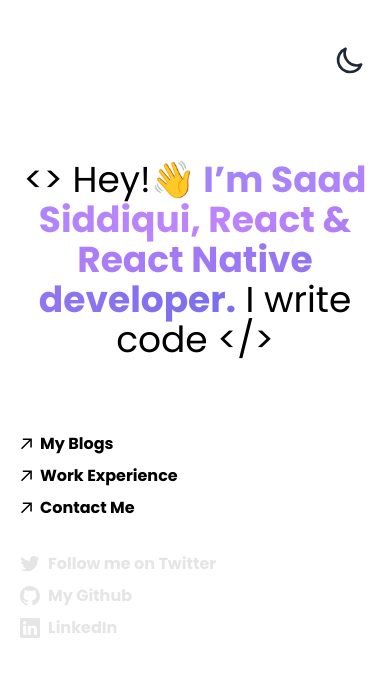
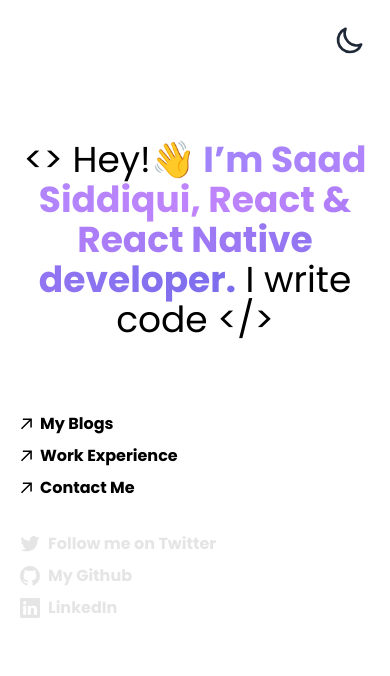
Before and after one commit to saadsiddiqui07/saad.portfolio, a Next.js app: page / in a window 390 px wide. Shown: the top 676 px of the page. Built offline with nearby package versions, Linux system fonts and the light colour scheme.

Commit message:
change main page stylings

```diff
--- a/pages/index.tsx
+++ b/pages/index.tsx
@@ -16,7 +16,7 @@ export default function Home() {
           <title>Saad Siddiqui | Software Developer</title>
           <link rel="icon" href="/react-logo.png" sizes="any" />
         </Head>
-        <main className="pt-5 md:pt-20">
+        <main className="md:pt-20">
           <Header />
           <HeroSection />
         </main>
```
